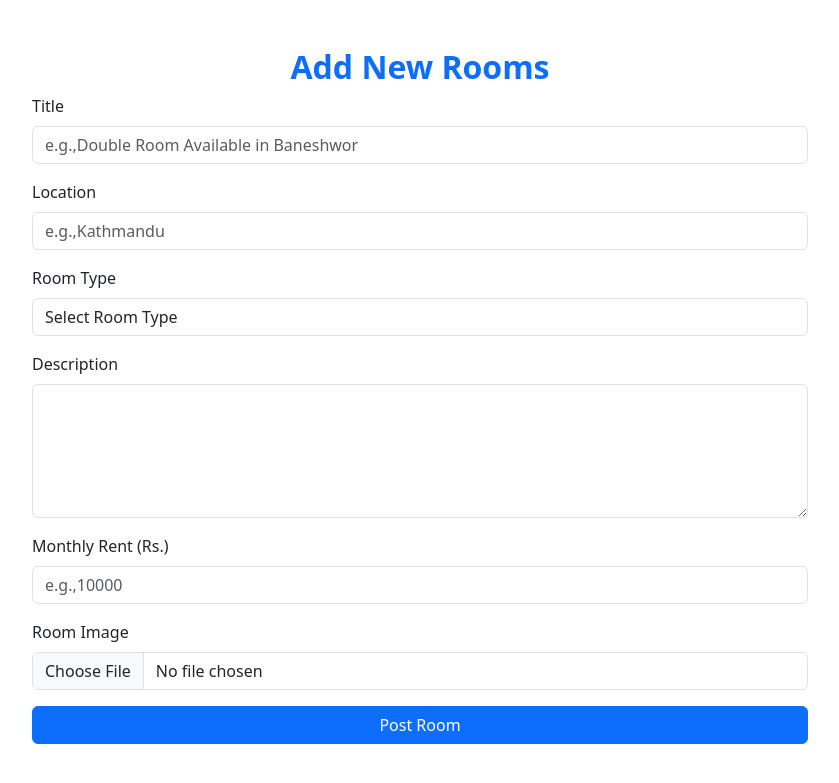
After one commit to Dipesh832/roomfinder, a PHP site: page /owner/add-rooms.php in a window 1280 px wide. The commit adds this page. Shown: the top 783 px of the page, without its empty margins (220-1059 px from the left). Run offline with PHP 8.4, Linux system fonts and the light colour scheme; data that the repository does not hold is empty.

Commit message:
#add new file

```diff
--- a/auth/logout.php
+++ b/auth/logout.php
@@ -1,8 +1,6 @@
 <?php
 
-require_once __DIR__ '/../config/config.php';
+require_once __DIR__ . '/../config/config.php';
 session_destroy();
 redirect('login.php');
-
-
 ?>
--- /dev/null
+++ b/owner/add-rooms.php
@@ -0,0 +1,107 @@
+<?php
+ini_set('display_errors', 1);
+ini_set('display_startup_errors', 1);
+error_reporting(E_ALL);
+require_once __DIR__ . '/../config/config.php';
+require_once __DIR__ . '/../config/database.php';
+
+$sql = "SELECT * FROM users";
+$data = mysqli_query($conn, $sql);
+
+if (!empty($_POST)) {
+    foreach ($_POST as $key => $value) {
+        if (empty($value)) {
+            $errors[$key] = "Required";
+        }
+    }
+    $userId = $_SESSION['user']['id'] ?? null;
+
+    if (!$userId) {
+        die("User not logged in");
+    }
+    $title = $_POST["title"];
+    $location = $_POST["location"];
+    $type = $_POST["type"];
+    $description = trim($_POST["description"]);
+    $rent = $_POST["rent"];
+    $image = "";
+    if (!empty($_FILES['image']['name'])) {
+        $name = $_FILES['image']['name'];
+        $ext = pathinfo($name, PATHINFO_EXTENSION);
+        $imageName = md5(time() . rand(1000, 9999)) . '.' . $ext;
+        $tmp = $_FILES['image']['tmp_name'];
+        $uploadPath = __DIR__ . '/../../public/rooms/' . $imageName;
+        if (move_uploaded_file($tmp, $uploadPath)) {
+            $image = $imageName;
+            echo "Image uploaded: " . $image;
+        } else {
+            $_SESSION['error'] = "Image upload failed.";
+        }
+    }
+    $rSql = "INSERT INTO rooms(user_id,title,location,type,description,rent,image)VALUES('$userId','$title','$location','$type','$description','$rent','$image')";
+    if (mysqli_query($conn, $rSql)) {
+        $_SESSION['success'] = "Room added Successfully";
+    } else {
+        $_SESSION['error'] = "failed to add room";
+    }
+}
+?>
+
+<!DOCTYPE html>
+<html lang="en">
+
+<head>
+    <meta charset="UTF-8">
+    <meta name="viewport" content="width=device-width, initial-scale=1.0">
+    <title>Document</title>
+    <link href="https://cdn.jsdelivr.net/npm/bootstrap@5.3.7/dist/css/bootstrap.min.css" rel="stylesheet"
+        integrity="sha384-LN+7fdVzj6u52u30Kp6M/trliBMCMKTyK833zpbD+pXdCLuTusPj697FH4R/5mcr" crossorigin="anonymous">
+
+</head>
+
+<body>
+    <div class="container mt-5" style="max-width:800px">
+        <h2 class="text-center text-primary fw-bold">Add New Rooms</h2>
+        <form action="" method="post" enctype="multipart/form-data">
+            <div class="mb-3">
+                <label for="title" class="form-label">Title</label>
+                <input type="text" class="form-control" name="title" id="title"
+                    placeholder="e.g.,Double Room Available in Baneshwor">
+            </div>
+            <div class="mb-3">
+                <label for="location" class="form-label">Location</label>
+                <input type="text" class="form-control" name="location" id="location" placeholder="e.g.,Kathmandu">
+            </div>
+            <div class="mb-3">
+                <label for="type" class="form-label">Room Type</label>
+                <select name="type" id="type" class="form-control">
+                    <option value="">Select Room Type</option>
+                    <option value="single">Single Room</option>
+                    <option value="flat">Flat</option>
+                    <option value="shared">Shared Room</option>
+                    <option value="double">Double Room</option>
+                </select>
+            </div>
+            <div class="mb-3">
+                <label for="description" class="form-label">Description</label>
+                <textarea name="description" id="description" class="form-control" rows="5"></textarea>
+            </div>
+            <div class="mb-3">
+                <label for="rent" class="form-label">Monthly Rent (Rs.)</label>
+                <input type="number" class="form-control" name="rent" id="rent" placeholder="e.g.,10000">
+            </div>
+            <div class="mb-3">
+                <label for="image" class="form-label">Room Image</label>
+                <input type="file" class="form-control" name="image" id="image">
+            </div>
+            <button class="btn btn-primary w-100">Post Room</button>
+        </form>
+
+    </div>
+
+    <script src="https://cdn.jsdelivr.net/npm/bootstrap@5.3.7/dist/js/bootstrap.bundle.min.js"
+        integrity="sha384-ndDqU0Gzau9qJ1lfW4pNLlhNTkCfHzAVBReH9diLvGRem5+R9g2FzA8ZGN954O5Q"
+        crossorigin="anonymous"></script>
+</body>
+
+</html>
```
Also changed, not shown: admin/index.php (+10 -7 lines), admin/pages/users.php (renamed from admin/users.php, +9 -5 lines), includes/navbar.php (+3 -8 lines), includes/user-navbar.php (added, +60 -0 lines), index.php (+48 -2 lines), owner/dashboard.php (+51 -1 lines), tenant/dashboard.php (+28 -1 lines), admin/pages/dashboard.php (renamed from admin/dashboard.php), admin/pages/rooms.php (added), dashboard/owner.php (deleted), dashboard/tenant.php (deleted), image/avatar.jpg (added).
